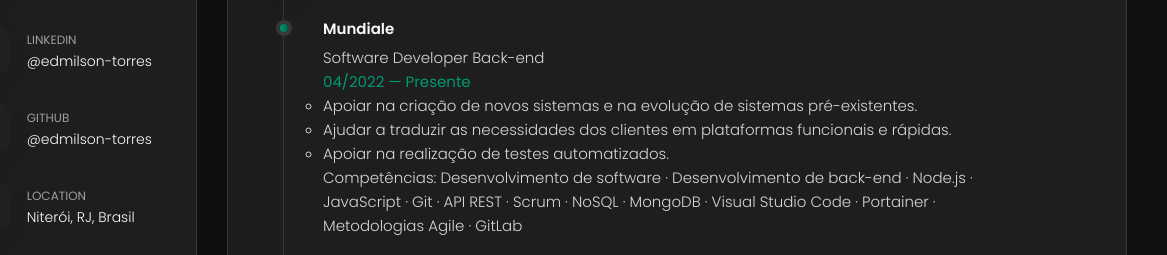
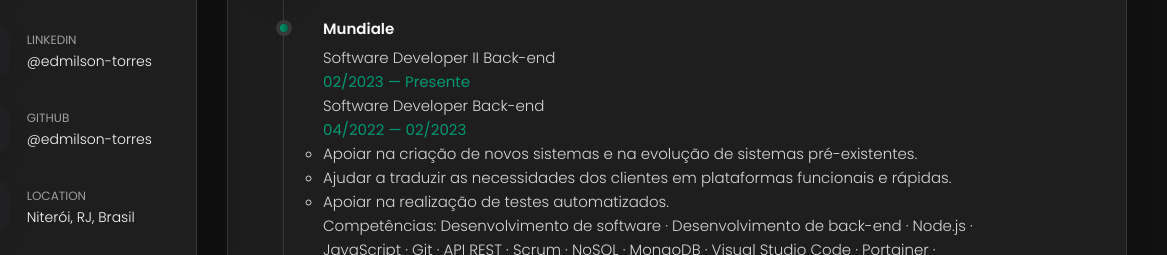
Before and after one commit to edmilson-torres/edmilson-torres.github.io, a plain HTML site: page index.html in a window 1280 px wide. Both pictures are taken after a click on the button "Resumo". Shown: the part 515-770 px from the top of the page, 113-1280 px from the left. Drawn offline with nearby package versions, Linux system fonts and the light colour scheme.

Commit message:
feat: dev II

```diff
--- a/index.html
+++ b/index.html
@@ -410,8 +410,10 @@
             <li class="timeline-item">
 
               <h4 class="h4 timeline-item-title">Mundiale</h4>
+              <p class="timeline-text">Software Developer II Back-end</p>
+              <span>02/2023 — Presente</span>
               <p class="timeline-text">Software Developer Back-end</p>
-              <span>04/2022 — Presente</span>
+              <span>04/2022 — 02/2023</span>
               <p class="timeline-text">
               <ul>
                 <li class="timeline-text">Apoiar na criação de novos sistemas e na evolução de sistemas pré-existentes.
```
